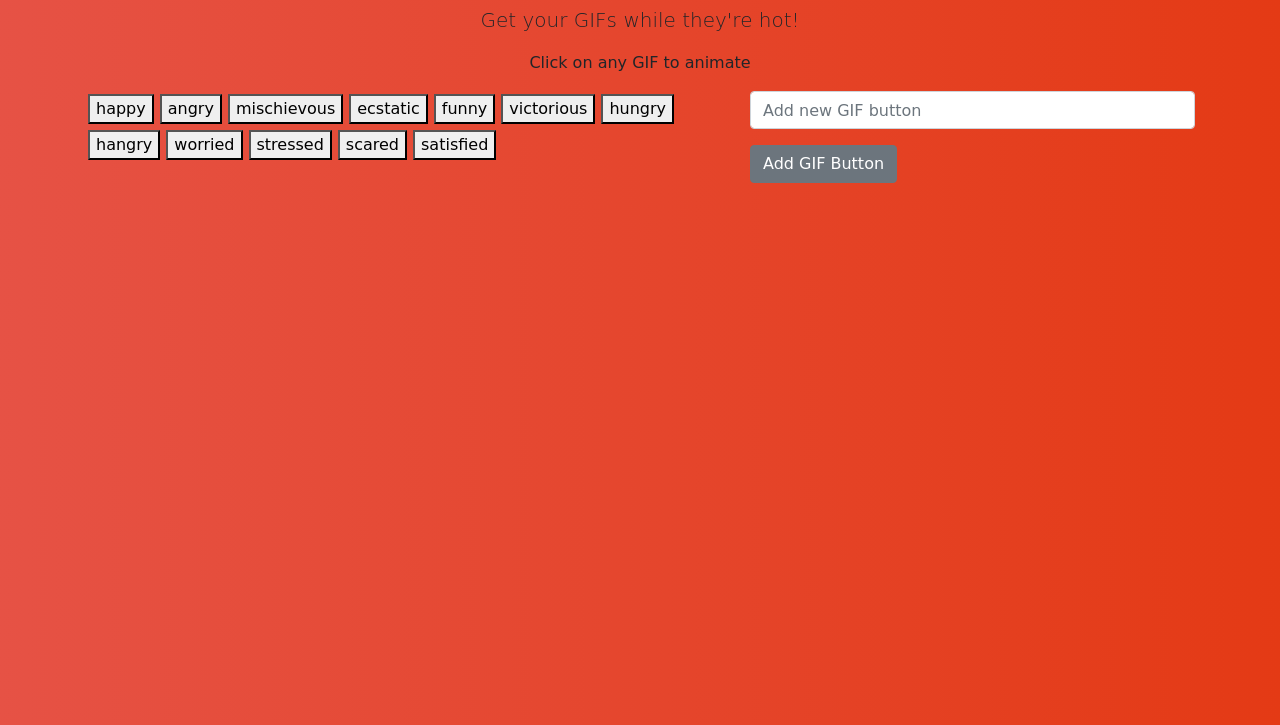
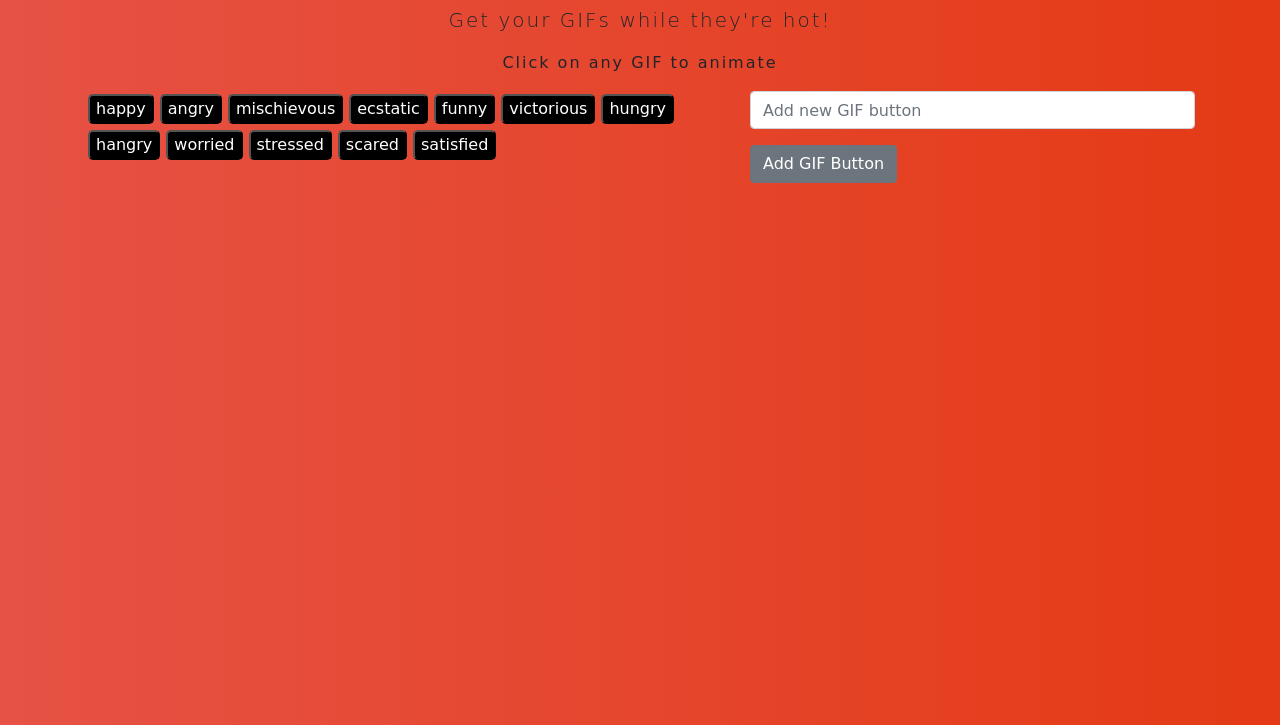
Before and after one commit to ianbunn/GifTastic, a plain HTML site: page index.html in a window 1280 px wide. Shown: the part 75-800 px from the top of the page. Drawn offline with nearby package versions, Linux system fonts and the light colour scheme; a web font is replaced by a local one.

Commit message:
finished style

```diff
--- a/assets/css/style.css
+++ b/assets/css/style.css
@@ -3,9 +3,7 @@ body {
     background: #e43a15;  /* fallback for old browsers */
     background: -webkit-linear-gradient(to right, #e65245, #e43a15);  /* Chrome 10-25, Safari 5.1-6 */
     background: linear-gradient(to right, #e65245, #e43a15); /* W3C, IE 10+/ Edge, Firefox 16+, Chrome 26+, Opera 12+, Safari 7+ */
-
-
-
+    letter-spacing: 2px;
 }
 
 .title {
@@ -20,4 +18,8 @@ body {
 
 .topicButton {
     margin: 3px;
+    color: white;
+    background-color: black;
+    border-color: black;
+    border-radius: 5px;
 }
```
